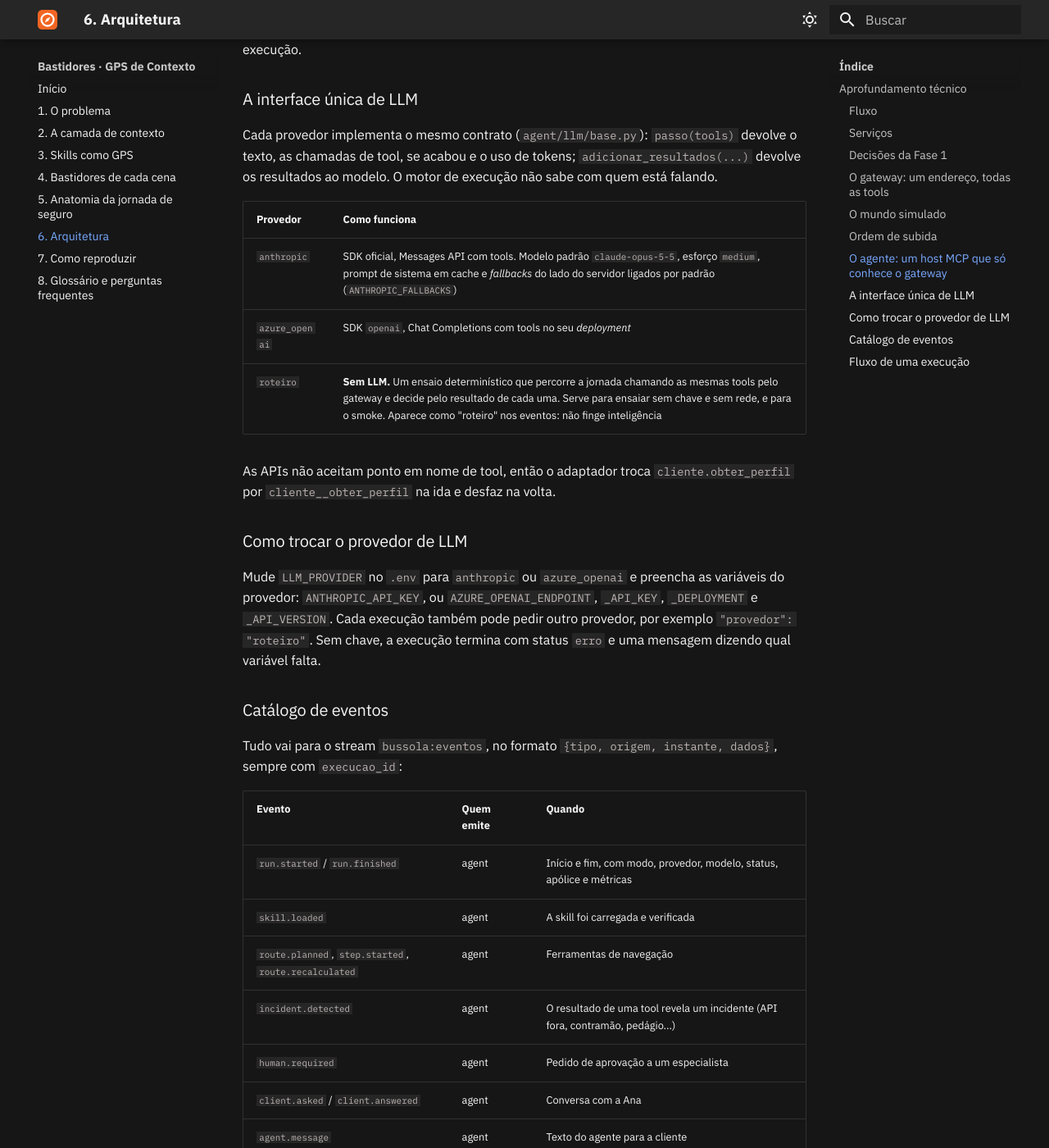
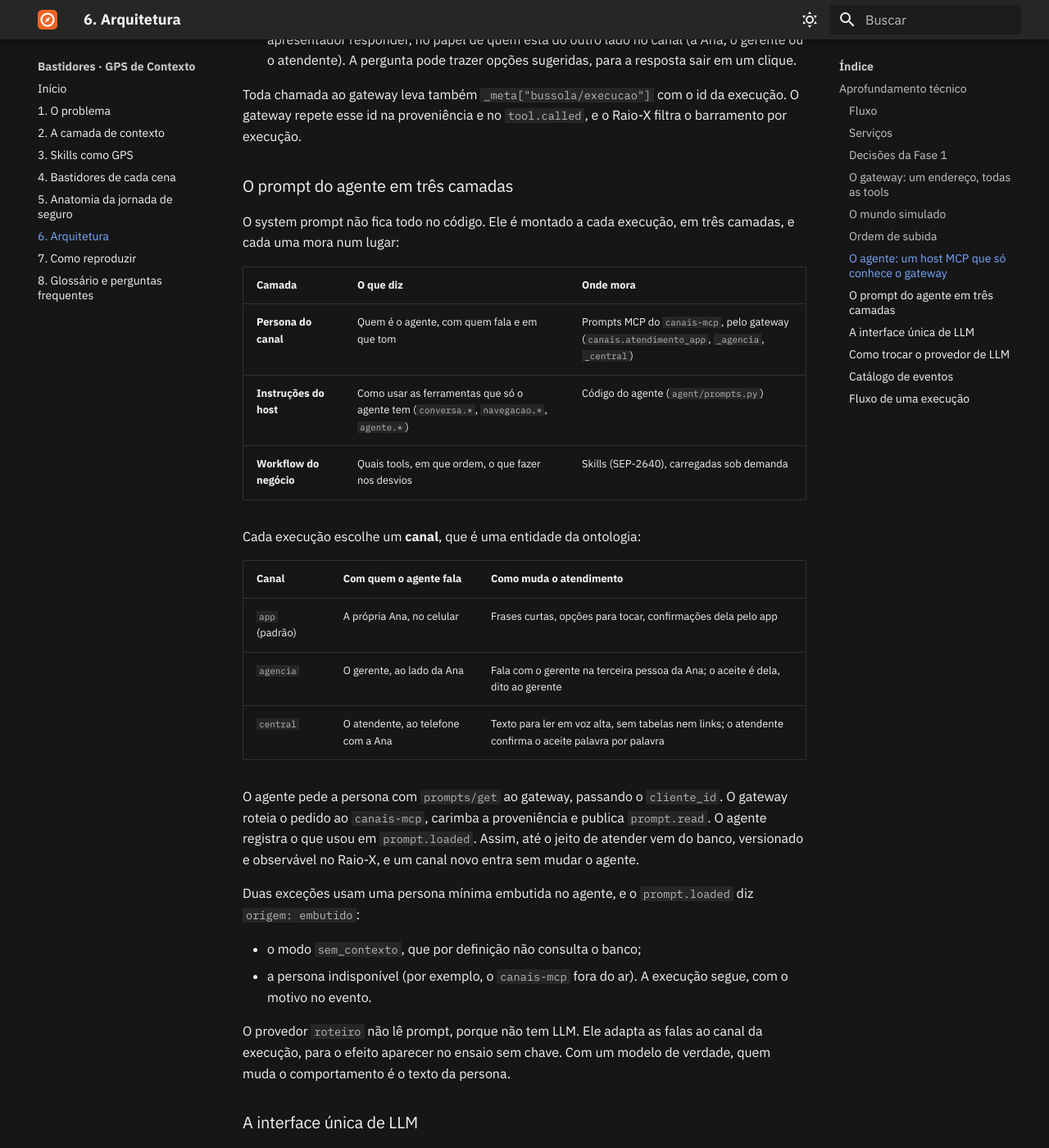
Before and after one commit to rcsousa/agent-gps-demo, an MkDocs documentation site: the page built from services/docs/conteudo/06-arquitetura.md, in a window 1280 px wide and 1400 px high, scrolled down 4607 px. Shown: the whole window at 82% size. Built offline with MkDocs 1.6.1 and Material for MkDocs 9.7.7, drawn with Linux system fonts in a browser that asks for light colours; plug-ins that fetch from the network failed and are left out; some of the changed text lies outside the part shown.

Commit message:
docs e spec: prompts como primitiva MCP
Co-Authored-By: Claude Opus 5.5 <noreply@anthropic.com>
Claude-Session: https://claude.ai/code/session_01XrqePFWhgDKBPcBxMpAFeC

```diff
--- a/services/docs/conteudo/06-arquitetura.md
+++ b/services/docs/conteudo/06-arquitetura.md
@@ -15,7 +15,8 @@ web ──► agent ──► mcp-gateway ──► skills-mcp
  │                    │          ├─► risco-mcp
  │                    │          ├─► seguradoras-mcp
  │                    │          ├─► pagamentos-mcp
- │                    │          └─► atendimento-mcp
+ │                    │          ├─► atendimento-mcp
+ │                    │          └─► canais-mcp (prompts)
  │                    ▼
  │                   bus (Redis Streams) ◄── agent, simulator
  └─► /bastidores ──► docs
@@ -34,6 +35,7 @@ simulator ──► contexto-mcp /interno (grafo) e bus (domínios) · fora do a
 | `skills-mcp` | Catálogo de skills-workflow (`io.modelcontextprotocol/skills`) | Python, SDK MCP |
 | `contexto-mcp` | Camada de contexto; único serviço que acessa o grafo | Python, SDK MCP, driver Neo4j |
 | `cliente-mcp`, `consentimento-mcp`, `risco-mcp`, `seguradoras-mcp`, `pagamentos-mcp`, `atendimento-mcp` | Domínios de negócio | Python, SDK MCP |
+| `canais-mcp` | Canais de atendimento: a persona do agente em cada canal, como prompts MCP | Python, SDK MCP |
 | `graph` | Ontologia, instâncias e estado vivo | Neo4j 5 Community |
 | `seed` | Recarrega o grafo com o estado-base da ontologia a cada subida e termina | Python (mesma imagem do `contexto-mcp`) |
 | `bus` | Barramento de eventos | Redis 7 (Streams) |
@@ -118,9 +120,36 @@ A mesma tarefa roda em **três modos**, que são as cenas 2 a 5 da demo:
 
 - `agente.carregar_skill` e `agente.ler_arquivo_skill`: leem o `SKILL.md` e as `references/*.md` sob demanda, conferindo tamanho e digest (*progressive disclosure*);
 - `navegacao.planejar_rota`, `navegacao.iniciar_parada` e `navegacao.recalcular_rota`: o modelo narra a viagem, e cada uma vira um evento do mapa, com a estimativa lida em `contexto.consultar_rota`;
-- `conversa.perguntar_cliente`: a execução pausa (`aguardando_cliente`) até o apresentador responder pela Ana. A pergunta pode trazer opções sugeridas, para a resposta sair em um clique.
+- `conversa.perguntar_cliente`: a execução pausa (`aguardando_cliente`) até o apresentador responder, no papel de quem está do outro lado no canal (a Ana, o gerente ou o atendente). A pergunta pode trazer opções sugeridas, para a resposta sair em um clique.
 
 Toda chamada ao gateway leva também `_meta["bussola/execucao"]` com o id da execução. O gateway repete esse id na proveniência e no `tool.called`, e o Raio-X filtra o barramento por execução.
+
+### O prompt do agente em três camadas
+
+O system prompt não fica todo no código. Ele é montado a cada execução, em três camadas, e cada uma mora num lugar:
+
+| Camada | O que diz | Onde mora |
+| --- | --- | --- |
+| **Persona do canal** | Quem é o agente, com quem fala e em que tom | Prompts MCP do `canais-mcp`, pelo gateway (`canais.atendimento_app`, `_agencia`, `_central`) |
+| **Instruções do host** | Como usar as ferramentas que só o agente tem (`conversa.*`, `navegacao.*`, `agente.*`) | Código do agente (`agent/prompts.py`) |
+| **Workflow do negócio** | Quais tools, em que ordem, o que fazer nos desvios | Skills (SEP-2640), carregadas sob demanda |
+
+Cada execução escolhe um **canal**, que é uma entidade da ontologia:
+
+| Canal | Com quem o agente fala | Como muda o atendimento |
+| --- | --- | --- |
+| `app` (padrão) | A própria Ana, no celular | Frases curtas, opções para tocar, confirmações dela pelo app |
+| `agencia` | O gerente, ao lado da Ana | Fala com o gerente na terceira pessoa da Ana; o aceite é dela, dito ao gerente |
+| `central` | O atendente, ao telefone com a Ana | Texto para ler em voz alta, sem tabelas nem links; o atendente confirma o aceite palavra por palavra |
+
+O agente pede a persona com `prompts/get` ao gateway, passando o `cliente_id`. O gateway roteia o pedido ao `canais-mcp`, carimba a proveniência e publica `prompt.read`. O agente registra o que usou em `prompt.loaded`. Assim, até o jeito de atender vem do banco, versionado e observável no Raio-X, e um canal novo entra sem mudar o agente.
+
+Duas exceções usam uma persona mínima embutida no agente, e o `prompt.loaded` diz `origem: embutido`:
+
+- o modo `sem_contexto`, que por definição não consulta o banco;
+- a persona indisponível (por exemplo, o `canais-mcp` fora do ar). A execução segue, com o motivo no evento.
+
+O provedor `roteiro` não lê prompt, porque não tem LLM. Ele adapta as falas ao canal da execução, para o efeito aparecer no ensaio sem chave. Com um modelo de verdade, quem muda o comportamento é o texto da persona.
 
 ### A interface única de LLM
 
@@ -144,7 +173,8 @@ Tudo vai para o stream `bussola:eventos`, no formato `{tipo, origem, instante, d
 
 | Evento | Quem emite | Quando |
 | --- | --- | --- |
-| `run.started` / `run.finished` | agent | Início e fim, com modo, provedor, modelo, status, apólice e métricas |
+| `run.started` / `run.finished` | agent | Início (sempre o primeiro evento) e fim, com modo, canal, provedor, modelo, status, apólice e métricas |
+| `prompt.loaded` | agent | A persona usada: nome, canal e origem (`gateway` ou `embutido`, com o motivo) |
 | `skill.loaded` | agent | A skill foi carregada e verificada |
 | `route.planned`, `step.started`, `route.recalculated` | agent | Ferramentas de navegação |
 | `incident.detected` | agent | O resultado de uma tool revela um incidente (API fora, contramão, pedágio...) |
@@ -153,6 +183,7 @@ Tudo vai para o stream `bussola:eventos`, no formato `{tipo, origem, instante, d
 | `agent.message` | agent | Texto do agente para a cliente |
 | `tool.called` | gateway | Toda chamada de tool, com a skill ativa e o `execucao_id` |
 | `skills.listed`, `resource.read` | gateway | Leituras do catálogo de skills |
+| `prompt.read` | gateway | Leitura de um prompt, com proveniência e `execucao_id` |
 
 O agente não sabe o que o simulador fez. O `incident.detected` vem do que as tools responderam, já com a metáfora do mapa (Rua interditada, Contramão, Pedágio...).
 
```
Also changed, not shown: other parts of services/docs/conteudo/06-arquitetura.md (+1 -1 lines), docs/spec.md (+10 -2 lines), services/docs/conteudo/07-como-reproduzir.md (+29 -0 lines), services/docs/conteudo/index.md (+2 -2 lines), README.md.
